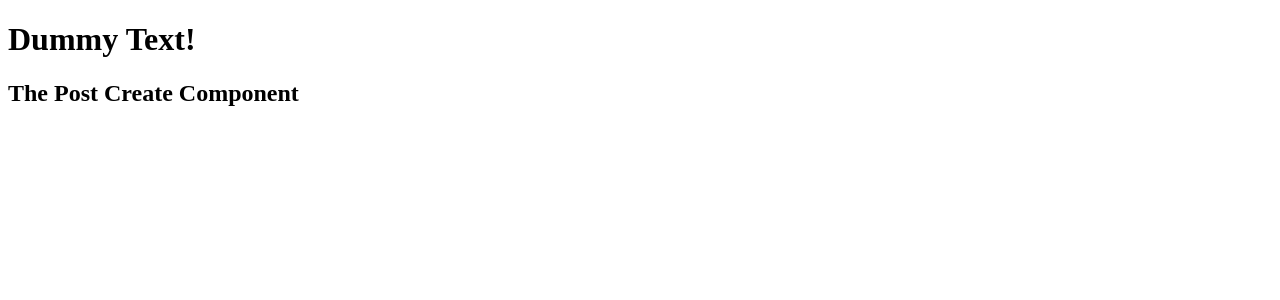
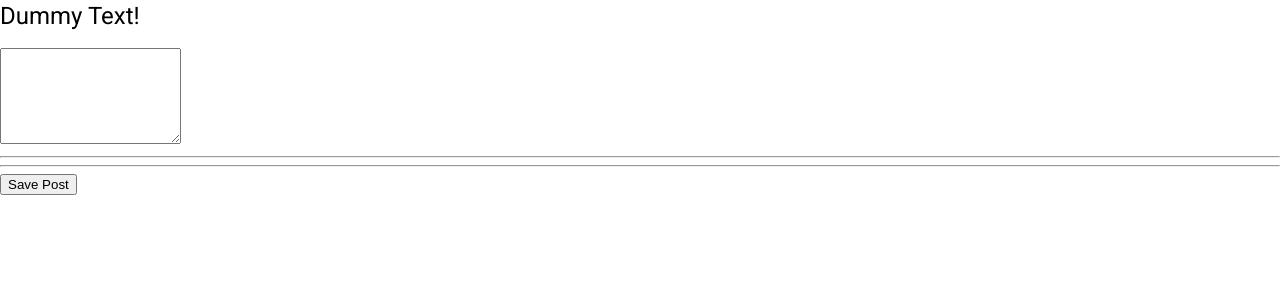
Before and after one commit to Andrej492/ersteApp, an Angular app in the folder ersteApp/: page / in a window 1280 px wide. Shown: the top 300 px of the page. Built offline with nearby package versions, Linux system fonts and the light colour scheme.

Commit message:
Update: Add two way binding to btn, ang. material

```diff
--- a/ersteApp/angular.json
+++ b/ersteApp/angular.json
@@ -23,6 +23,7 @@
               "src/assets"
             ],
             "styles": [
+              "src/custom-theme.scss",
               "src/styles.css"
             ],
             "scripts": []
--- a/ersteApp/package.json
+++ b/ersteApp/package.json
@@ -11,10 +11,12 @@
   "private": true,
   "dependencies": {
     "@angular/animations": "~12.2.0",
+    "@angular/cdk": "^13.1.1",
     "@angular/common": "~12.2.0",
     "@angular/compiler": "~12.2.0",
     "@angular/core": "~12.2.0",
     "@angular/forms": "~12.2.0",
+    "@angular/material": "^13.1.1",
     "@angular/platform-browser": "~12.2.0",
     "@angular/platform-browser-dynamic": "~12.2.0",
     "@angular/router": "~12.2.0",
--- a/ersteApp/src/app/app.module.ts
+++ b/ersteApp/src/app/app.module.ts
@@ -1,8 +1,10 @@
 import { NgModule } from '@angular/core';
 import { BrowserModule } from '@angular/platform-browser';
+import { FormsModule } from '@angular/forms';
 
 import { AppComponent } from './app.component';
 import { PostCreateComponent } from './posts/post-create/post-create.component';
+import { BrowserAnimationsModule } from '@angular/platform-browser/animations';
 
 @NgModule({
   declarations: [
@@ -10,7 +12,9 @@ import { PostCreateComponent } from './posts/post-create/post-create.component';
     PostCreateComponent
   ],
   imports: [
-    BrowserModule
+    BrowserModule,
+    FormsModule,
+    BrowserAnimationsModule
   ],
   providers: [],
   bootstrap: [AppComponent]
--- a/ersteApp/src/app/posts/post-create/post-create.component.html
+++ b/ersteApp/src/app/posts/post-create/post-create.component.html
@@ -1 +1,5 @@
-<h2>The Post Create Component</h2>
+<textarea rows="6" [(ngModel)]="enteredValue"></textarea>
+<hr>
+<hr>
+<button (click)="onAddPost()">Save Post</button>
+<p>{{ enteredValue }}</p>
--- a/ersteApp/src/app/posts/post-create/post-create.component.ts
+++ b/ersteApp/src/app/posts/post-create/post-create.component.ts
@@ -6,5 +6,10 @@ import { Component } from "@angular/core";
 
 })
 export class PostCreateComponent {
+  enteredValue = '';
+  newPost = 'no content!';
 
+  onAddPost() {
+    this.newPost = this.enteredValue;
+  }
 }
--- /dev/null
+++ b/ersteApp/src/custom-theme.scss
@@ -0,0 +1,34 @@
+
+// Custom Theming for Angular Material
+// For more information: https://material.angular.io/guide/theming
+@use '@angular/material' as mat;
+// Plus imports for other components in your app.
+
+// Include the common styles for Angular Material. We include this here so that you only
+// have to load a single css file for Angular Material in your app.
+// Be sure that you only ever include this mixin once!
+@include mat.core();
+
+// Define the palettes for your theme using the Material Design palettes available in palette.scss
+// (imported above). For each palette, you can optionally specify a default, lighter, and darker
+// hue. Available color palettes: https://material.io/design/color/
+$ersteApp-primary: mat.define-palette(mat.$indigo-palette);
+$ersteApp-accent: mat.define-palette(mat.$pink-palette, A200, A100, A400);
+
+// The warn palette is optional (defaults to red).
+$ersteApp-warn: mat.define-palette(mat.$red-palette);
+
+// Create the theme object. A theme consists of configurations for individual
+// theming systems such as "color" or "typography".
+$ersteApp-theme: mat.define-light-theme((
+  color: (
+    primary: $ersteApp-primary,
+    accent: $ersteApp-accent,
+    warn: $ersteApp-warn,
+  )
+));
+
+// Include theme styles for core and each component used in your app.
+// Alternatively, you can import and @include the theme mixins for each component
+// that you are using.
+@include mat.all-component-themes($ersteApp-theme);
--- a/ersteApp/src/index.html
+++ b/ersteApp/src/index.html
@@ -6,8 +6,11 @@
   <base href="/">
   <meta name="viewport" content="width=device-width, initial-scale=1">
   <link rel="icon" type="image/x-icon" href="favicon.ico">
+  <link rel="preconnect" href="https://fonts.gstatic.com">
+  <link href="https://fonts.googleapis.com/css2?family=Roboto:wght@300;400;500&display=swap" rel="stylesheet">
+  <link href="https://fonts.googleapis.com/icon?family=Material+Icons" rel="stylesheet">
 </head>
-<body>
+<body class="mat-typography">
   <app-root></app-root>
 </body>
 </html>
--- a/ersteApp/src/styles.css
+++ b/ersteApp/src/styles.css
@@ -1 +1,4 @@
 /* You can add global styles to this file, and also import other style files */
+
+html, body { height: 100%; }
+body { margin: 0; font-family: Roboto, "Helvetica Neue", sans-serif; }
```
Also changed, not shown: 1 other file (tests, documents, lock files or other folders).
